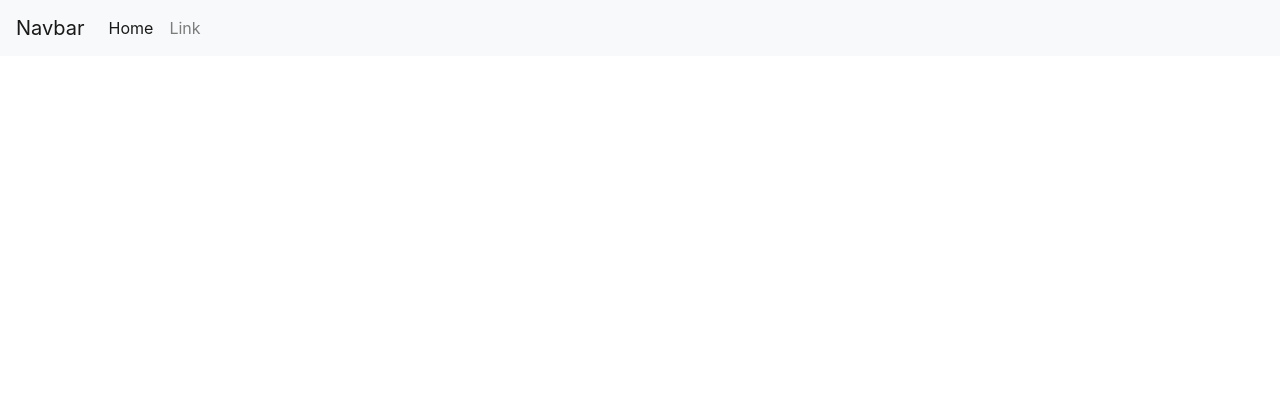
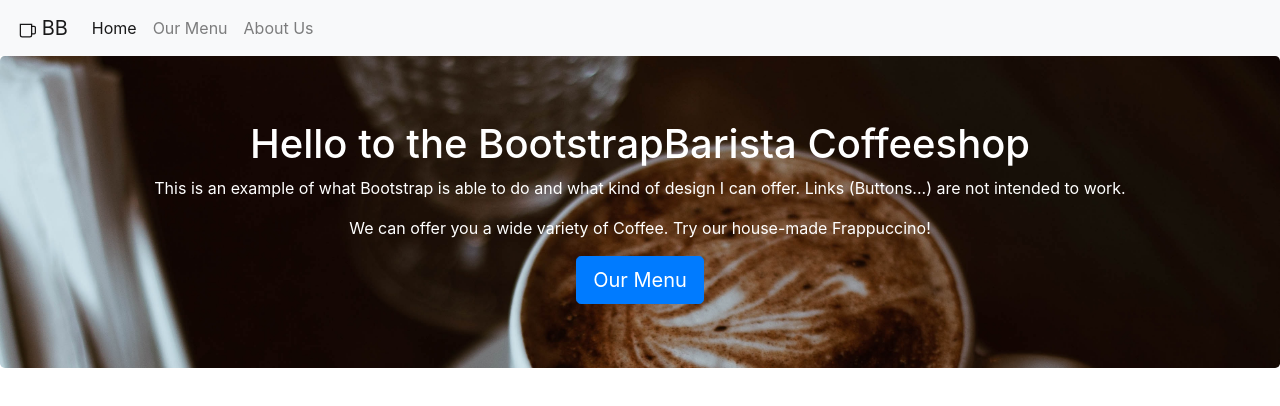
Before and after one commit to JannisB24/Bootstrap-Barista, a plain HTML site: page index.html in a window 1280 px wide. Drawn offline with nearby package versions, Linux system fonts and the light colour scheme.

Commit message:
"Added a main screen"

```diff
--- a/index.html
+++ b/index.html
@@ -6,25 +6,42 @@
 
     <link rel="stylesheet" href="https://stackpath.bootstrapcdn.com/bootstrap/4.5.0/css/bootstrap.min.css" integrity="sha384-9aIt2nRpC12Uk9gS9baDl411NQApFmC26EwAOH8WgZl5MYYxFfc+NcPb1dKGj7Sk" crossorigin="anonymous">
 
-    <title>Hello, world!</title>
+    <title>BootstrapBarista Coffeshop</title>
   </head>
   <body>
+
     <nav class="navbar navbar-expand-lg navbar-light bg-light">
-        <a class="navbar-brand" href="#">Navbar</a>
+        <a class="navbar-brand" href="index.html">
+            <svg width="1em" height="1em" viewBox="0 0 16 16" class="bi bi-cup" fill="currentColor" xmlns="http://www.w3.org/2000/svg">
+                <path fill-rule="evenodd" d="M12 4H4v8a1 1 0 0 0 1 1h6a1 1 0 0 0 1-1V4zM3 3v9a2 2 0 0 0 2 2h6a2 2 0 0 0 2-2V3H3z"/>
+                <path fill-rule="evenodd" d="M14.5 5.5h-2v-1h2A1.5 1.5 0 0 1 16 6v4a1.5 1.5 0 0 1-1.5 1.5h-2v-1h2a.5.5 0 0 0 .5-.5V6a.5.5 0 0 0-.5-.5z"/>
+            </svg>
+            BB
+        </a>
         <button class="navbar-toggler" type="button" data-toggle="collapse" data-target="#navbarSupportedContent" aria-controls="navbarSupportedContent" aria-expanded="false" aria-label="Toggle navigation">
           <span class="navbar-toggler-icon"></span>
         </button>
         <div class="collapse navbar-collapse" id="navbarSupportedContent">
             <ul class="navbar-nav mr-auto">
                 <li class="nav-item active">
-              <a class="nav-link" href="#">Home <span class="sr-only">(current)</span></a>
+                    <a class="nav-link" href="index.html">Home <span class="sr-only">(current)</span></a>
                 </li>
                 <li class="nav-item">
-              <a class="nav-link" href="#">Link</a>
+                    <a class="nav-link" href="index.html">Our Menu</a>
+                </li>
+                <li class="nav-item">
+                    <a class="nav-link" href="index.html">About Us</a>
                 </li>
           </ul>
         </div>
     </nav>
+
+    <div class="jumbotron text-white text-center" style="background-image: url(images/main-screen.jpg); background-size: cover;">
+        <h1 class="">Hello to the BootstrapBarista Coffeeshop</h1>
+        <p class="">This is an example of what Bootstrap is able to do and what kind of design I can offer. Links (Buttons...) are not intended to work.</p>
+        <p>We can offer you a wide variety of Coffee. Try our house-made Frappuccino!</p>
+        <a class="btn btn-primary btn-lg" href="#" role="button">Our Menu</a>
+    </div>
 
     <script src="https://code.jquery.com/jquery-3.5.1.slim.min.js" integrity="sha384-DfXdz2htPH0lsSSs5nCTpuj/zy4C+OGpamoFVy38MVBnE+IbbVYUew+OrCXaRkfj" crossorigin="anonymous"></script>
     <script src="https://cdn.jsdelivr.net/npm/popper.js@1.16.0/dist/umd/popper.min.js" integrity="sha384-Q6E9RHvbIyZFJoft+2mJbHaEWldlvI9IOYy5n3zV9zzTtmI3UksdQRVvoxMfooAo" crossorigin="anonymous"></script>
```
Also changed, not shown: images/main-screen.jpg (added). Lines whose indentation alone changed are shown as unchanged.
